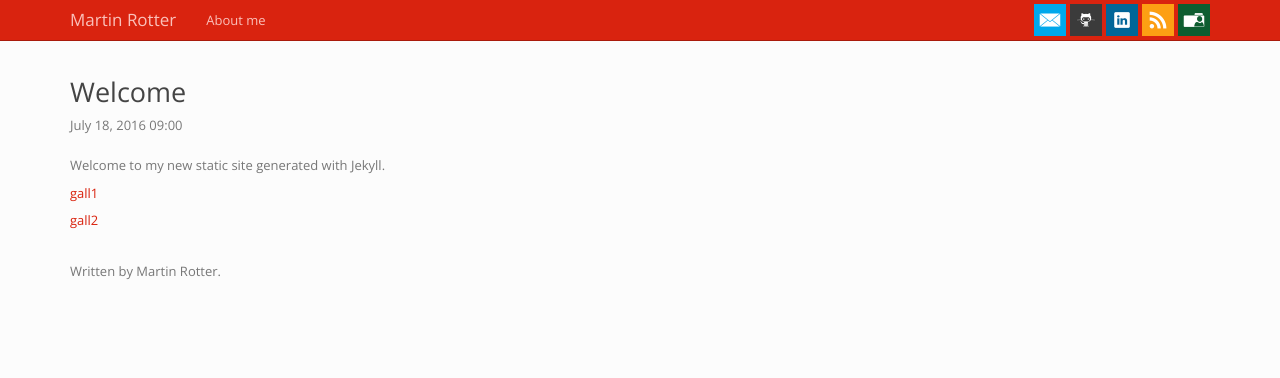
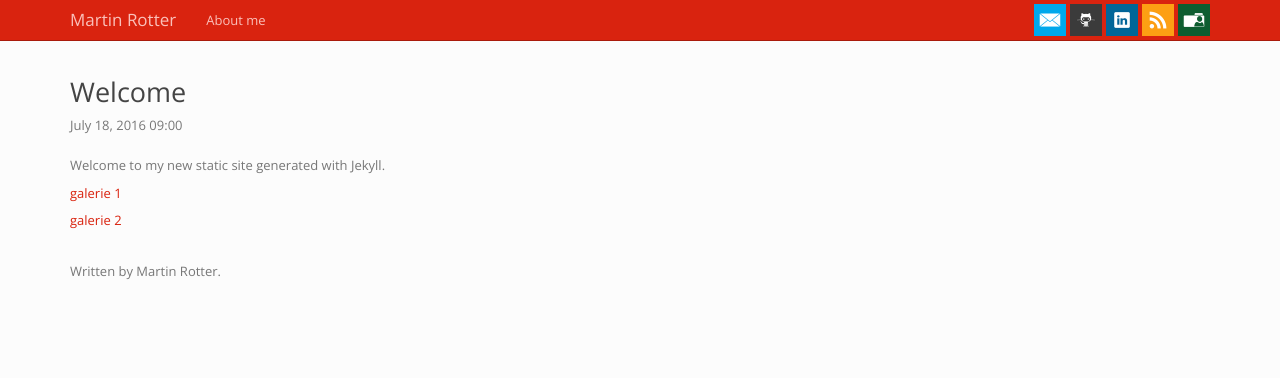
Before and after one commit to martinrotter/martinrotter.github.io, a Jekyll site: the page built from _posts/2016-07-18-welcome.md, in a window 1280 px wide. Shown: the top 378 px of the page. Built offline with Jekyll 4.4.1, drawn with Linux system fonts in a browser that asks for light colours.

Commit message:
Test gallery.

```diff
--- a/_posts/2016-07-18-welcome.md
+++ b/_posts/2016-07-18-welcome.md
@@ -15,6 +15,6 @@
 
 Welcome to my new static site generated with Jekyll.
 
-{% include gallery.html id="gall1" %}
+{% include gallery.html id="gall1" %}  <a id="gall1" href="#">galerie 1</a>
 
-{% include gallery.html image="facebook.png" id="gall2" %}
+{% include gallery.html image="facebook.png" id="gall2" %} <a id="gall2" href="#">galerie 2</a>
```
Also changed, not shown: _includes/gallery.html (+10 -14 lines).
